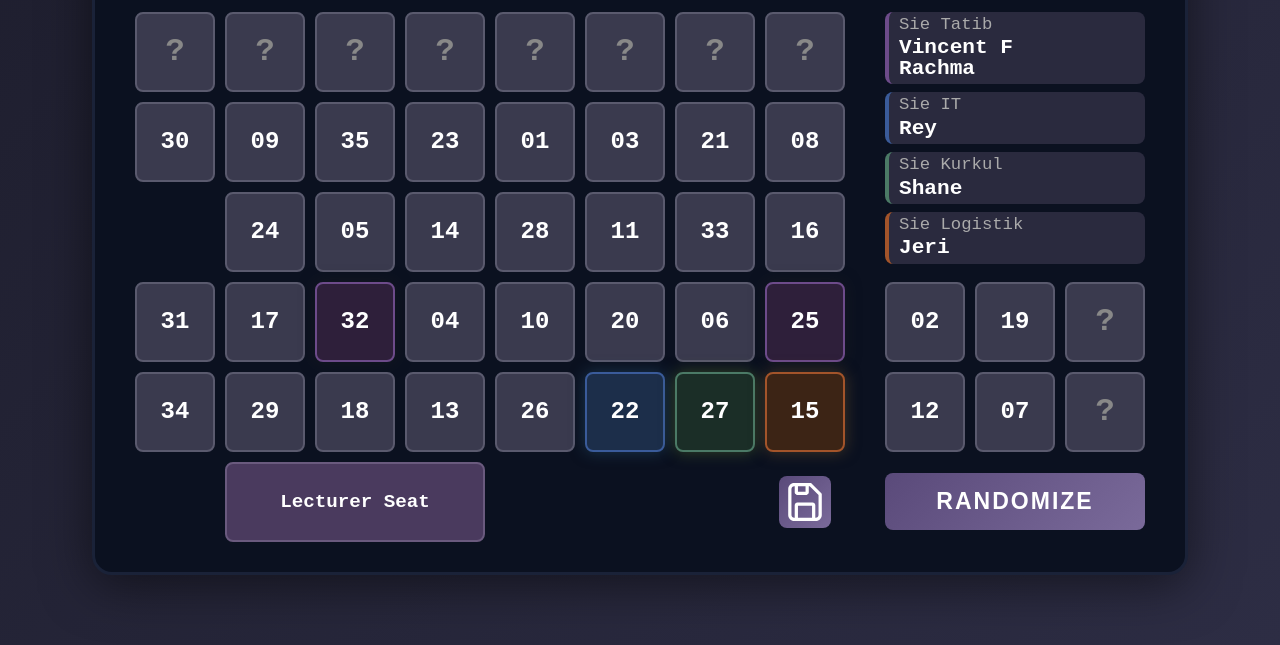
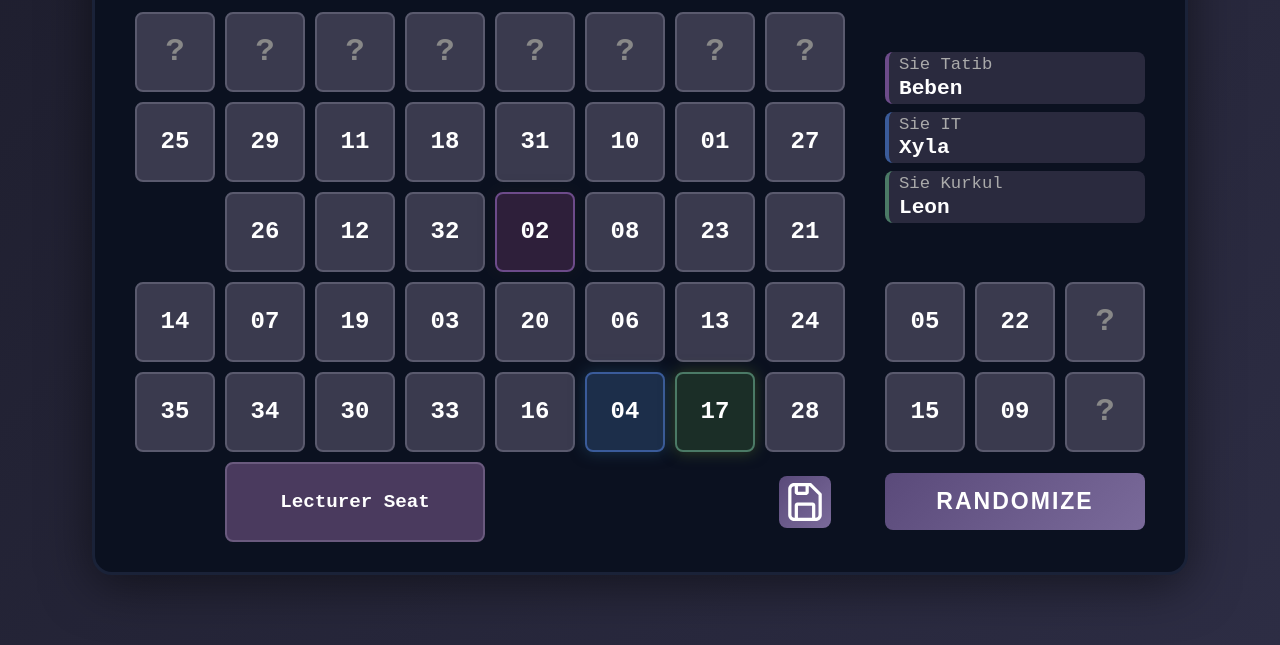
Before and after one commit to Axelo-n/Aurora-Seat-Randomizer, a plain HTML site: page index.html in a window 1280 px wide. Both pictures are taken after a click on the button "RANDOMIZE". Shown: the part 155-800 px from the top of the page. Drawn offline with nearby package versions, Linux system fonts and the light colour scheme.

Commit message:
Adjusted for cawu 5

```diff
--- a/index.html
+++ b/index.html
@@ -50,12 +50,12 @@
                     <!-- Row 4 -->
                     <div class="seat" data-seat="15">-</div>
                     <div class="seat" data-seat="16">-</div>
-                    <div class="seat sie-tatib" data-seat="17" data-role="tatib">-</div>
+                    <div class="seat" data-seat="17">-</div>
                     <div class="seat" data-seat="18">-</div>
                     <div class="seat" data-seat="19">-</div>
                     <div class="seat" data-seat="20">-</div>
                     <div class="seat" data-seat="21">-</div>
-                    <div class="seat sie-tatib" data-seat="22" data-role="tatib">-</div>
+                    <div class="seat" data-seat="22">-</div>
 
                     <!-- Row 5 -->
                     <div class="seat" data-seat="23">-</div>
@@ -65,7 +65,7 @@
                     <div class="seat" data-seat="27">-</div>
                     <div class="seat sie-it" data-seat="28" data-role="it">-</div>
                     <div class="seat sie-kurkul" data-seat="29" data-role="kurkul">-</div>
-                    <div class="seat sie-logistik" data-seat="30" data-role="logistik">-</div>
+                    <div class="seat" data-seat="30">-</div>
 
                     <!-- Row 6 (with empty spaces and lecturer) -->
                     <div class="seat empty"></div>
@@ -85,8 +85,7 @@
                 <div class="notes">
                     <div class="role-item tatib">
                         <div class="role-label">Sie Tatib</div>
-                        <div class="role-name" id="tatib1Name"></div>
-                        <div class="role-name" id="tatib2Name"></div>
+                        <div class="role-name" id="tatibName">Beben</div>
                     </div>
 
                     <div class="role-item it">
@@ -97,11 +96,6 @@
                     <div class="role-item kurkul">
                         <div class="role-label">Sie Kurkul</div>
                         <div class="role-name" id="kurkulName">-</div>
-                    </div>
-
-                    <div class="role-item logistik">
-                        <div class="role-label">Sie Logistik</div>
-                        <div class="role-name" id="logistikName">-</div>
                     </div>
                 </div>
 
--- a/main.js
+++ b/main.js
@@ -39,26 +39,18 @@ const studentNames = {
 
 function randomizeSeats() {
     // Tentukan roles dulu
-    const kurkul = 27;
+    const kurkul = 17;
 
     // IT rolling berdasarkan minggu (week 1 = absen 34, week 2 = absen 4, week 3 = absen 22, repeat)
-    const itOptions = [34, 22, 4];  // Wilson, Rey, Sila
+    const itOptions = [15, 4, 22];  // Wilson, Rey, Sila
     const currentWeek = getWeekNumber(new Date());
     const it = itOptions[(currentWeek - 1) % 3];
 
-    // Tatib ada 2 kursi yang tukar-tukeran
-    // Minggu ganjil: tatib1=25, tatib2=32
-    // Minggu genap: tatib1=32, tatib2=25
-    const tatib1 = (currentWeek % 2 === 1) ? 25 : 32;
-    const tatib2 = (currentWeek % 2 === 1) ? 32 : 25;
-
-    // Logistik random dari pilihan yang tersedia
-    const logistikOptions = [30, 15, 33, 31];
-    const logistik = logistikOptions[(currentWeek - 1) % 4];
-    // const logistik = logistikOptions[Math.floor(Math.random() * logistikOptions.length)];
+    // Tatib adalah student #2 (Beben), posisi random di row 3
+    const tatib = 2;
 
     // Buat array 1-35 kecuali yang sudah dipakai untuk roles
-    const usedNumbers = [kurkul, it, tatib1, tatib2, logistik];
+    const usedNumbers = [kurkul, it, tatib];
     let availableNumbers = Array.from({length: 35}, (_, i) => i + 1)
         .filter(num => !usedNumbers.includes(num));
 
@@ -71,8 +63,43 @@ function randomizeSeats() {
     // Ambil semua kursi
     const seats = document.querySelectorAll('.seat[data-seat]');
 
-    // Track tatib assignment
-    let tatibCount = 0;
+    // Find kurkul dan it seats (tetap fixed)
+    const kurkulSeat = Array.from(seats).find(seat => {
+        const seatNum = parseInt(seat.dataset.seat);
+        return seatNum === 29; // data-seat 29
+    });
+    const itSeat = Array.from(seats).find(seat => {
+        const seatNum = parseInt(seat.dataset.seat);
+        return seatNum === 28; // data-seat 28
+    });
+
+    // Assign role ke kurkul dan it seats
+    if (kurkulSeat) {
+        kurkulSeat.dataset.role = 'kurkul';
+        kurkulSeat.classList.add('sie-kurkul');
+    }
+    if (itSeat) {
+        itSeat.dataset.role = 'it';
+        itSeat.classList.add('sie-it');
+    }
+
+    // Randomize tatib position di row 3 (data-seat 8-14)
+    const row3Seats = Array.from(seats).filter(seat => {
+        const seatNum = parseInt(seat.dataset.seat);
+        return seatNum >= 8 && seatNum <= 14;
+    });
+    const randomTatibIndex = Math.floor(Math.random() * row3Seats.length);
+    const tatibSeat = row3Seats[randomTatibIndex];
+
+    // Remove tatib class dari semua row3 seats, tapi keep kurkul dan it
+    row3Seats.forEach(seat => {
+        seat.classList.remove('sie-tatib');
+        seat.dataset.role = '';
+    });
+
+    // Assign tatib role ke random seat di row 3
+    tatibSeat.dataset.role = 'tatib';
+    tatibSeat.classList.add('sie-tatib');
 
     // Assign angka ke setiap kursi dengan animasi
     seats.forEach((seat, index) => {
@@ -85,11 +112,7 @@ function randomizeSeats() {
             } else if (seat.dataset.role === 'it') {
                 number = it;
             } else if (seat.dataset.role === 'tatib') {
-                // Assign tatib1 untuk kursi tatib pertama, tatib2 untuk kursi tatib kedua
-                number = tatibCount === 0 ? tatib1 : tatib2;
-                tatibCount++;
-            } else if (seat.dataset.role === 'logistik') {
-                number = logistik;
+                number = tatib;
             } else {
                 // Ambil dari available numbers untuk kursi biasa
                 number = availableNumbers.shift();
@@ -103,14 +126,7 @@ function randomizeSeats() {
             } else if (seat.dataset.role === 'it') {
                 document.getElementById('itName').textContent = studentNames[number];
             } else if (seat.dataset.role === 'tatib') {
-                // Update nama untuk tatib1 dan tatib2
-                if (tatibCount === 1) {
-                    document.getElementById('tatib1Name').textContent = studentNames[number];
-                } else {
-                    document.getElementById('tatib2Name').textContent = studentNames[number];
-                }
-            } else if (seat.dataset.role === 'logistik') {
-                document.getElementById('logistikName').textContent = studentNames[number];
+                document.getElementById('tatibName').textContent = studentNames[number];
             }
 
             // Animasi flash
@@ -128,57 +144,17 @@ function getWeekNumber(date) {
     const pastDaysOfYear = (date - firstDayOfYear) / 86400000;
     return Math.ceil((pastDaysOfYear + firstDayOfYear.getDay() + 1) / 7);
 }
-// function randomizeSeats() {
-//     // Ambil semua kursi yang bisa di-randomize
-//     const seats = document.querySelectorAll('.seat[data-seat]');
-
-//     // Buat array dari 1-35
-//     let numbers = Array.from({length: 35}, (_, i) => i + 1);
-
-//     // Shuffle array menggunakan Fisher-Yates algorithm
-//     for (let i = numbers.length - 1; i > 0; i--) {
-//         const j = Math.floor(Math.random() * (i + 1));
-//         [numbers[i], numbers[j]] = [numbers[j], numbers[i]];
-//     }
-
-//     // Assign angka ke setiap kursi dengan animasi
-//     seats.forEach((seat, index) => {
-//         setTimeout(() => {
-//             const number = numbers[index];
-//             seat.textContent = number.toString().padStart(2, '0');
-
-//             // Update special roles jika ada
-//             if (seat.dataset.role === 'kurkul') {
-//                 document.getElementById('kurkulName').textContent = studentNames[number];
-//             } else if (seat.dataset.role === 'it') {
-//                 document.getElementById('itName').textContent = studentNames[number];
-//             } else if (seat.dataset.role === 'logistik') {
-//                 document.getElementById('logistikName').textContent = studentNames[number];
-//             }
-
-//             // Animasi flash
-//             seat.style.transform = 'scale(1.1)';
-//             setTimeout(() => {
-//                 seat.style.transform = 'scale(1)';
-//             }, 100);
-//         }, index * 30);
-//     });
-// }
 
 // Load initial special roles dari layout default
 window.addEventListener('load', () => {
     const kurkulSeat = document.querySelector('[data-role="kurkul"]');
     const itSeat = document.querySelector('[data-role="it"]');
-    const logistikSeat = document.querySelector('[data-role="logistik"]');
 
     if (kurkulSeat) {
         document.getElementById('kurkulName').textContent = studentNames[parseInt(kurkulSeat.textContent)];
     }
     if (itSeat) {
         document.getElementById('itName').textContent = studentNames[parseInt(itSeat.textContent)];
-    }
-    if (logistikSeat) {
-        document.getElementById('logistikName').textContent = studentNames[parseInt(logistikSeat.textContent)];
     }
 });
 
```
